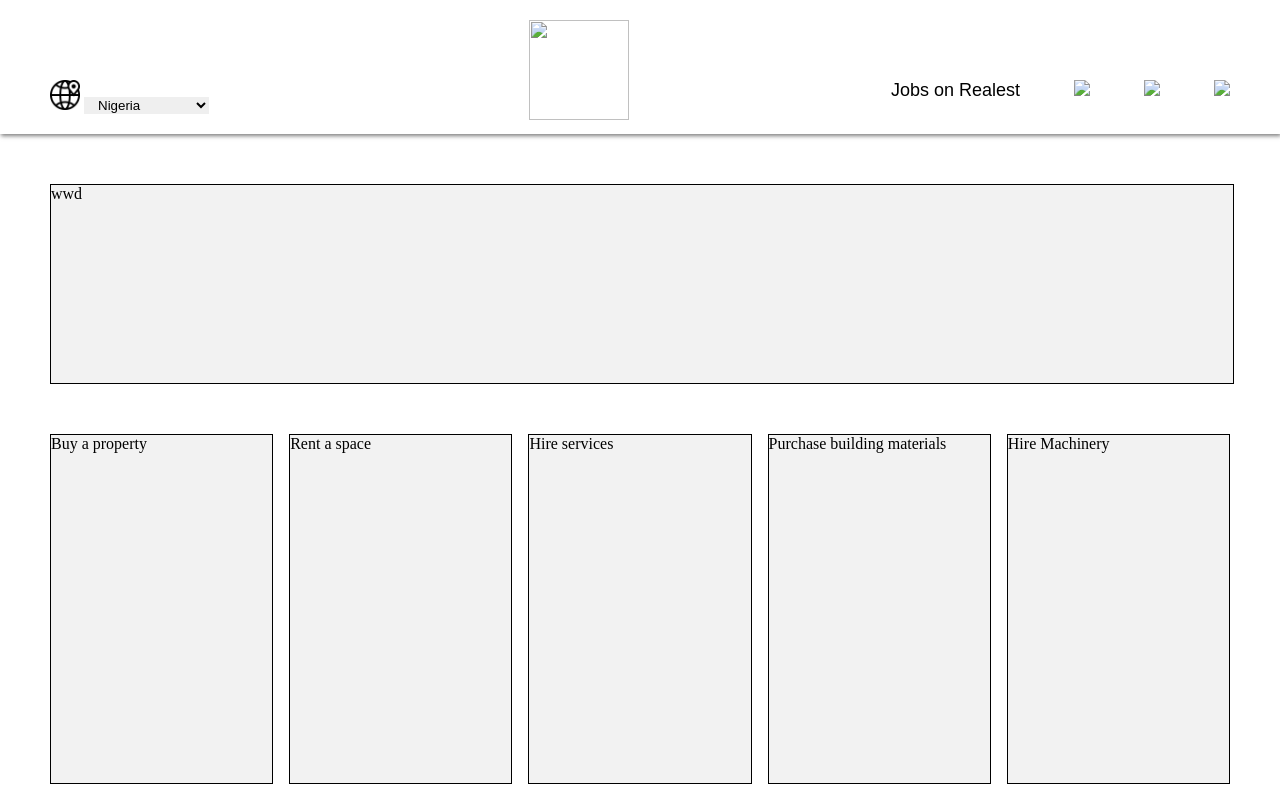
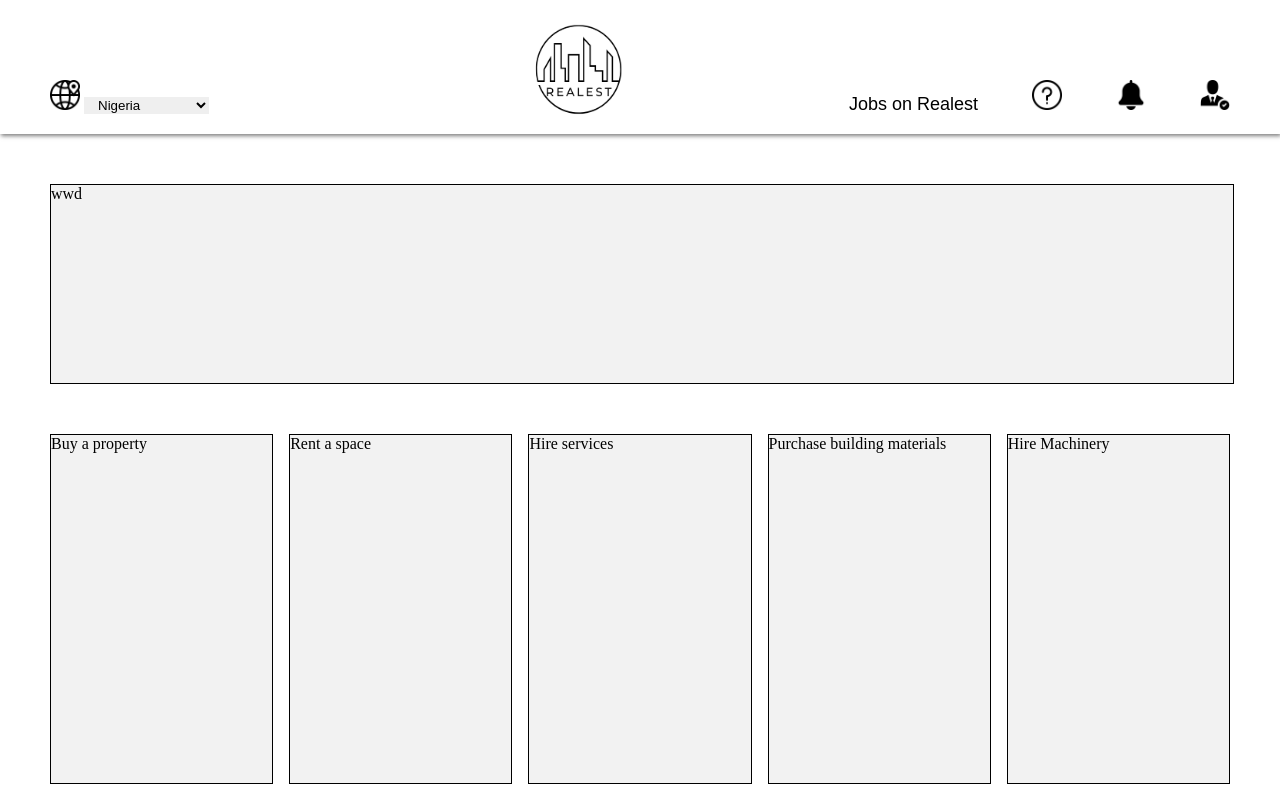
Before and after one commit to Harmonie98/realest, a plain HTML site: page index.html in a window 1280 px wide. Shown: the top 800 px of the page. Drawn offline with Linux system fonts and the light colour scheme; files whose address does not match are found by name.

Commit message:
Update index.html

```diff
--- a/index.html
+++ b/index.html
@@ -23,12 +23,12 @@
 					<option value="united kingdom">United Kingdom</option>
 				</select>
 			</form>
-			<a href="index.html"><img src="./img/realest.png" id="logo" /></a>
+			<a href="index.html"><img src="realest.png" id="logo" /></a>
 			<ul>
 				<li><a href="#">Jobs on Realest</a></li>
-				<li><a href="#"><img src="./img/help.png" /></a></li>
-				<li><a href="#"><img src="./img/notification.png" /></a></li>
-				<li><a href="#"><img src="./img/profile.png" /></a></li>
+				<li><a href="#"><img src="help.png" /></a></li>
+				<li><a href="#"><img src="notification.png" /></a></li>
+				<li><a href="#"><img src="profile.png" /></a></li>
 			</ul>
 		</div>
 	</header>
```
